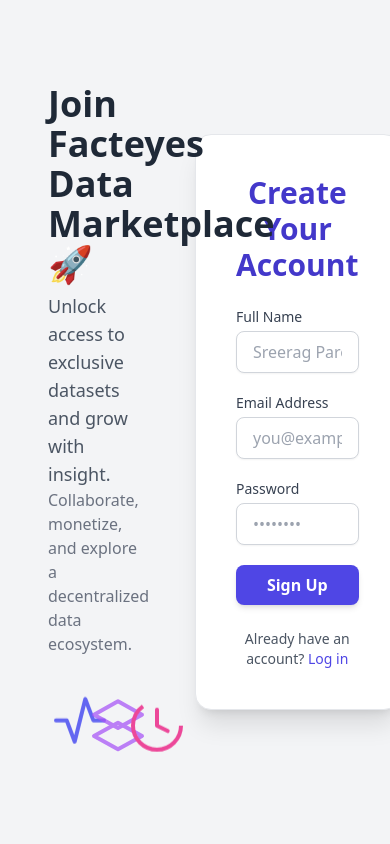
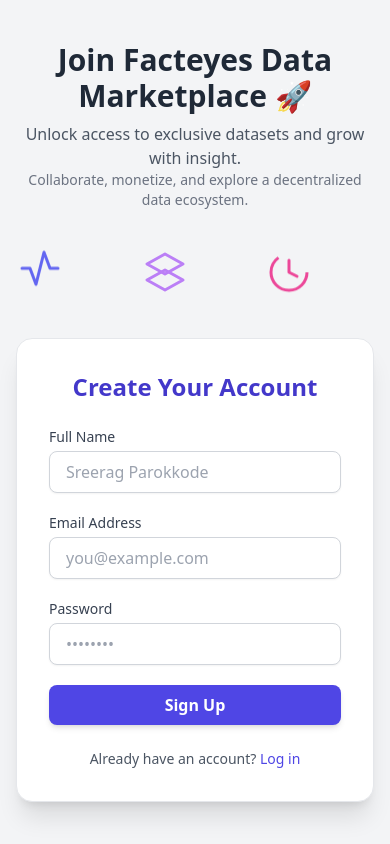
Before and after one commit to Sreeragpk/data-marketplace-frontend, a React (Vite) app: page /signup in a window 390 px wide. Built offline with nearby package versions, Linux system fonts and the light colour scheme.

Commit message:
Responsive for mobile added

```diff
--- a/src/pages/Home.jsx
+++ b/src/pages/Home.jsx
@@ -19,25 +19,28 @@
   return (
     <div className="min-h-screen flex flex-col bg-gradient-to-b from-white to-gray-100 dark:from-gray-900 dark:to-black transition-colors">
       {/* Navbar */}
-      <header className="w-full flex justify-between items-center px-8 py-6 bg-white dark:bg-gray-800 shadow-md">
-        <h1 className="text-2xl font-bold text-blue-600 dark:text-teal-400">
+      <header className="w-full flex flex-col sm:flex-row sm:justify-between sm:items-center px-4 sm:px-6 py-4 bg-white dark:bg-gray-800 shadow-md gap-4 sm:gap-0">
+        <h1 className="text-2xl font-bold text-blue-600 dark:text-teal-400 text-center sm:text-left">
           Factyes Data Marketplace
         </h1>
-        <div className="flex items-center gap-4">
+        <div className="flex items-center justify-center sm:justify-end gap-4">
           <button
             onClick={() => setDarkMode(!darkMode)}
-            className="w-10 h-10 flex items-center justify-center bg-gray-200 dark:bg-gray-700 rounded-full transition hover:scale-105"
+            className="w-12 h-12 sm:w-10 sm:h-10 flex items-center justify-center bg-gray-200 dark:bg-gray-700 rounded-full transition hover:scale-105"
             title="Toggle dark mode"
           >
             {darkMode ? "🌙" : "☀️"}
           </button>
-          <nav className="space-x-4">
-            <Link to="/Login" className="text-gray-700 hover:text-blue-600 dark:text-gray-300 dark:hover:text-teal-400">
+          <nav className="space-x-2">
+            <Link
+              to="/Login"
+              className="text-gray-700 hover:text-blue-600 dark:text-gray-300 dark:hover:text-teal-400"
+            >
               Login
             </Link>
             <Link
               to="/Signup"
-              className="bg-blue-600 text-white px-4 py-2 rounded-md hover:bg-blue-700 dark:bg-teal-500 dark:hover:bg-teal-600"
+              className="inline-block bg-blue-600 text-white px-4 py-2 rounded-md hover:bg-blue-700 dark:bg-teal-500 dark:hover:bg-teal-600"
             >
               Sign Up
             </Link>
@@ -48,23 +51,23 @@
       {/* Main Content */}
       <main className="flex-grow">
         {/* Hero Section */}
-        <section className="text-center px-6 py-20 w-full max-w-screen-xl mx-auto">
-          <h2 className="text-4xl md:text-5xl font-extrabold text-gray-800 dark:text-white mb-6 leading-tight">
+        <section className="text-center px-4 sm:px-6 py-16 sm:py-20 w-full max-w-screen-xl mx-auto">
+          <h2 className="text-3xl sm:text-4xl md:text-5xl font-extrabold text-gray-800 dark:text-white mb-6 leading-tight">
             Discover, Buy, and Sell Quality Datasets
           </h2>
-          <p className="text-lg text-gray-600 dark:text-gray-300 mb-8">
+          <p className="text-base sm:text-lg text-gray-600 dark:text-gray-300 mb-8">
             A trusted marketplace for data enthusiasts, researchers, and businesses. Upload, monetize, or access valuable datasets with ease.
           </p>
           <Link
             to="/signup"
-            className="inline-block bg-blue-600 text-white px-6 py-3 rounded-lg text-lg font-medium hover:bg-blue-700 dark:bg-teal-500 dark:hover:bg-teal-600 transition"
+            className="inline-block bg-blue-600 text-white px-6 py-3 rounded-lg text-base sm:text-lg font-medium hover:bg-blue-700 dark:bg-teal-500 dark:hover:bg-teal-600 transition"
           >
             Get Started
           </Link>
         </section>
 
         {/* Features Section */}
-        <section className="grid md:grid-cols-3 gap-8 px-6 pb-20 w-full max-w-screen-xl mx-auto">
+        <section className="grid grid-cols-1 sm:grid-cols-2 md:grid-cols-3 gap-6 sm:gap-8 px-4 sm:px-6 pb-16 sm:pb-20 w-full max-w-screen-xl mx-auto">
           {[
             {
               title: "Secure Uploads",
@@ -87,7 +90,9 @@
               className="bg-white dark:bg-gray-800 rounded-2xl shadow-md p-6 text-center hover:shadow-lg transition"
             >
               <div className="text-4xl mb-4">{icon}</div>
-              <h3 className="text-xl font-semibold text-gray-800 dark:text-white mb-2">{title}</h3>
+              <h3 className="text-xl font-semibold text-gray-800 dark:text-white mb-2">
+                {title}
+              </h3>
               <p className="text-gray-600 dark:text-gray-300">{description}</p>
             </div>
           ))}
@@ -103,6 +108,7 @@
 };
 
 export default Home;
+
 
 // import { Link } from "react-router-dom";
 
--- a/src/pages/Login.jsx
+++ b/src/pages/Login.jsx
@@ -2,7 +2,6 @@
 import { useNavigate } from 'react-router-dom';
 import { EyeIcon, EyeSlashIcon } from '@heroicons/react/24/outline';
 import { jwtDecode } from 'jwt-decode';
-
 
 const Login = () => {
   const [formData, setFormData] = useState({ email: '', password: '' });
@@ -37,11 +36,7 @@
         setMessage('Login successful. Redirecting...');
 
         setTimeout(() => {
-          if (role === 'admin') {
-            navigate('/admin/');
-          } else {
-            navigate('/dashboard');
-          }
+          navigate(role === 'admin' ? '/admin/' : '/dashboard');
         }, 1000);
       } else {
         setMessage(data.error || 'Login failed');
@@ -57,26 +52,26 @@
   };
 
   return (
-    <div className="min-h-screen flex items-center justify-center bg-gray-100">
+    <div className="min-h-screen flex flex-col lg:flex-row items-center justify-center bg-gray-100 px-4 py-8">
       {/* Left Side */}
-      <div className="absolute left-0 top-0 bottom-0 w-1/2 flex items-center justify-center p-8 text-center">
-        <div className="space-y-4">
-          <h2 className="text-4xl font-extrabold text-gray-700 animate__animated animate__fadeIn animate__delay-1s">
+      <div className="w-full lg:w-1/2 flex items-center justify-center p-4 lg:p-12">
+        <div className="text-center space-y-4">
+          <h2 className="text-3xl lg:text-4xl font-extrabold text-gray-700">
             Welcome to Facteyes Data Marketplace
           </h2>
-          <p className="text-lg text-gray-500 animate__animated animate__fadeIn animate__delay-2s">
+          <p className="text-md lg:text-lg text-gray-500">
             Discover powerful data solutions to elevate your business.
           </p>
         </div>
       </div>
 
       {/* Right Side - Login Form */}
-      <div className="absolute right-0 top-0 bottom-0 w-1/2 flex items-center justify-center p-8">
+      <div className="w-full lg:w-1/2 flex items-center justify-center p-4 lg:p-12">
         <form
           onSubmit={handleSubmit}
-          className="z-10 w-full max-w-md p-10 bg-white rounded-2xl shadow-xl border border-gray-200"
+          className="w-full max-w-md p-8 bg-white rounded-2xl shadow-xl border border-gray-200"
         >
-          <h2 className="text-3xl font-extrabold text-center text-indigo-700 mb-6">
+          <h2 className="text-2xl lg:text-3xl font-extrabold text-center text-indigo-700 mb-6">
             Welcome Back 👋
           </h2>
 
@@ -94,7 +89,6 @@
             required
           />
 
-          {/* Password with toggle */}
           <div className="relative mb-6">
             <input
               type={showPassword ? 'text' : 'password'}
--- a/src/pages/Signup.jsx
+++ b/src/pages/Signup.jsx
@@ -48,36 +48,36 @@
   };
 
   return (
-    <div className="min-h-screen flex items-center justify-between bg-gray-100">
+    <div className="min-h-screen flex flex-col md:flex-row items-center justify-center bg-gray-100 px-4 py-10">
       {/* Left Side Content */}
-      <div className="w-1/2 flex flex-col justify-center px-12 space-y-6">
-        <div className="animate-fadeInUp">
-          <h2 className="text-4xl font-extrabold text-gray-800 mb-2">
+      <div className="w-full md:w-1/2 mb-10 md:mb-0 md:pr-12 space-y-6 text-center md:text-left">
+        <div>
+          <h2 className="text-3xl sm:text-4xl font-extrabold text-gray-800 mb-2">
             Join Facteyes Data Marketplace 🚀
           </h2>
-          <p className="text-lg text-gray-600">
+          <p className="text-base sm:text-lg text-gray-600">
             Unlock access to exclusive datasets and grow with insight.
           </p>
-          <p className="text-md text-gray-500">
+          <p className="text-sm sm:text-md text-gray-500">
             Collaborate, monetize, and explore a decentralized data ecosystem.
           </p>
         </div>
 
         {/* SVG Icons */}
-        <div className="grid grid-cols-3 gap-4 pt-4">
+        <div className="grid grid-cols-3 gap-4 justify-center md:justify-start pt-4">
           <div className="animate-bounce">
-            <svg className="w-16 h-16 text-indigo-500" fill="none" stroke="currentColor" strokeWidth="1.5" viewBox="0 0 24 24">
+            <svg className="w-12 h-12 sm:w-16 sm:h-16 text-indigo-500" fill="none" stroke="currentColor" strokeWidth="1.5" viewBox="0 0 24 24">
               <path strokeLinecap="round" strokeLinejoin="round" d="M3 10h4l3 8 4-16 3 8h4" />
             </svg>
           </div>
           <div className="animate-pulse">
-            <svg className="w-16 h-16 text-purple-500" fill="none" stroke="currentColor" strokeWidth="1.5" viewBox="0 0 24 24">
+            <svg className="w-12 h-12 sm:w-16 sm:h-16 text-purple-500" fill="none" stroke="currentColor" strokeWidth="1.5" viewBox="0 0 24 24">
               <path strokeLinecap="round" strokeLinejoin="round" d="M12 20l9-5-9-5-9 5 9 5z" />
               <path strokeLinecap="round" strokeLinejoin="round" d="M12 12l9-5-9-5-9 5 9 5z" />
             </svg>
           </div>
           <div className="animate-bounce">
-            <svg className="w-16 h-16 text-pink-500" fill="none" stroke="currentColor" strokeWidth="1.5" viewBox="0 0 24 24">
+            <svg className="w-12 h-12 sm:w-16 sm:h-16 text-pink-500" fill="none" stroke="currentColor" strokeWidth="1.5" viewBox="0 0 24 24">
               <circle cx="12" cy="12" r="9" strokeDasharray="56.5487" strokeDashoffset="20" />
               <path strokeLinecap="round" strokeLinejoin="round" d="M12 6v6l4 2" />
             </svg>
@@ -86,8 +86,10 @@
       </div>
 
       {/* Right Side Form */}
-      <div className="w-full max-w-md p-10 bg-white rounded-2xl shadow-xl border border-gray-200 mr-16">
-        <h2 className="text-3xl font-extrabold text-center text-indigo-700 mb-6">Create Your Account</h2>
+      <div className="w-full max-w-md p-8 sm:p-10 bg-white rounded-2xl shadow-xl border border-gray-200">
+        <h2 className="text-2xl sm:text-3xl font-extrabold text-center text-indigo-700 mb-6">
+          Create Your Account
+        </h2>
 
         {message && (
           <div
```
